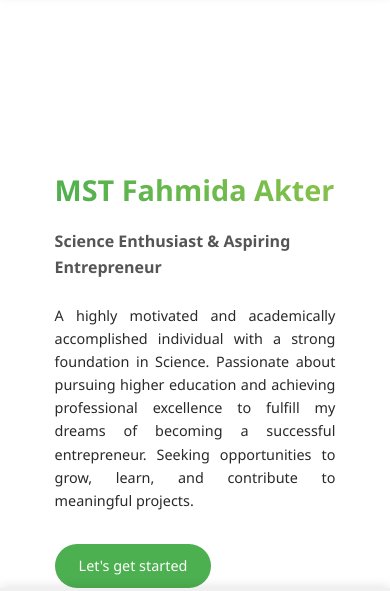
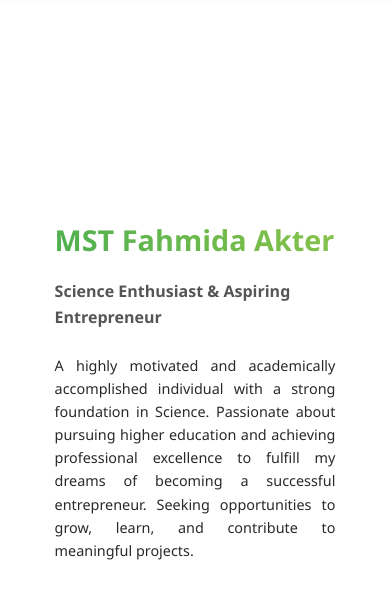
Before and after one commit to riadmuktadir/riadmuktadir.github.io, a plain HTML site: page type1.html in a window 390 px wide. Shown: the part 233-824 px from the top of the page. Drawn offline with Linux system fonts and the light colour scheme.

Commit message:
Update type1.html

```diff
--- a/type1.html
+++ b/type1.html
@@ -221,7 +221,7 @@
             }
 
             .hero {
-                margin-top: 400px; /* Added more top margin for mobile */
+                margin-top: 450px; /* Added more top margin for mobile */
                 padding: 0 10%;
             }
 
```
